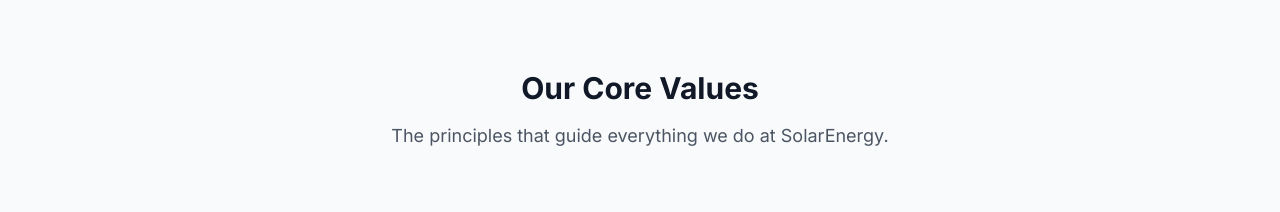
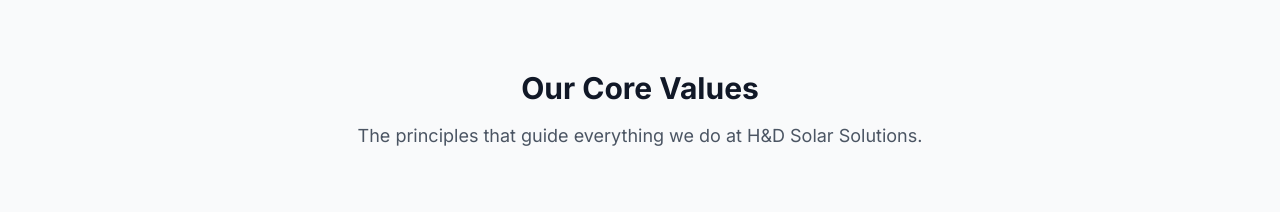
Before and after one commit to dakshal/hdsolarsolutions, a React (Vite) app: page /about in a window 1280 px wide. Shown: the part 960-1172 px from the top of the page. Built offline with nearby package versions, Linux system fonts and the light colour scheme.

Commit message:
Updated AboutPage.tsx

```diff
--- a/src/pages/AboutPage.tsx
+++ b/src/pages/AboutPage.tsx
@@ -93,7 +93,7 @@ const AboutPage: React.FC = () => {
      <div className="text-center max-w-3xl mx-auto mb-16">
       <h2 className="text-3xl font-bold mb-4">Our Core Values</h2>
       <p className="text-lg text-gray-600">
-       The principles that guide everything we do at SolarEnergy.
+       The principles that guide everything we do at H&D Solar Solutions.
       </p>
      </div>
      <div className="grid grid-cols-1 md:grid-cols-2 lg:grid-cols-3 gap-8">
```
